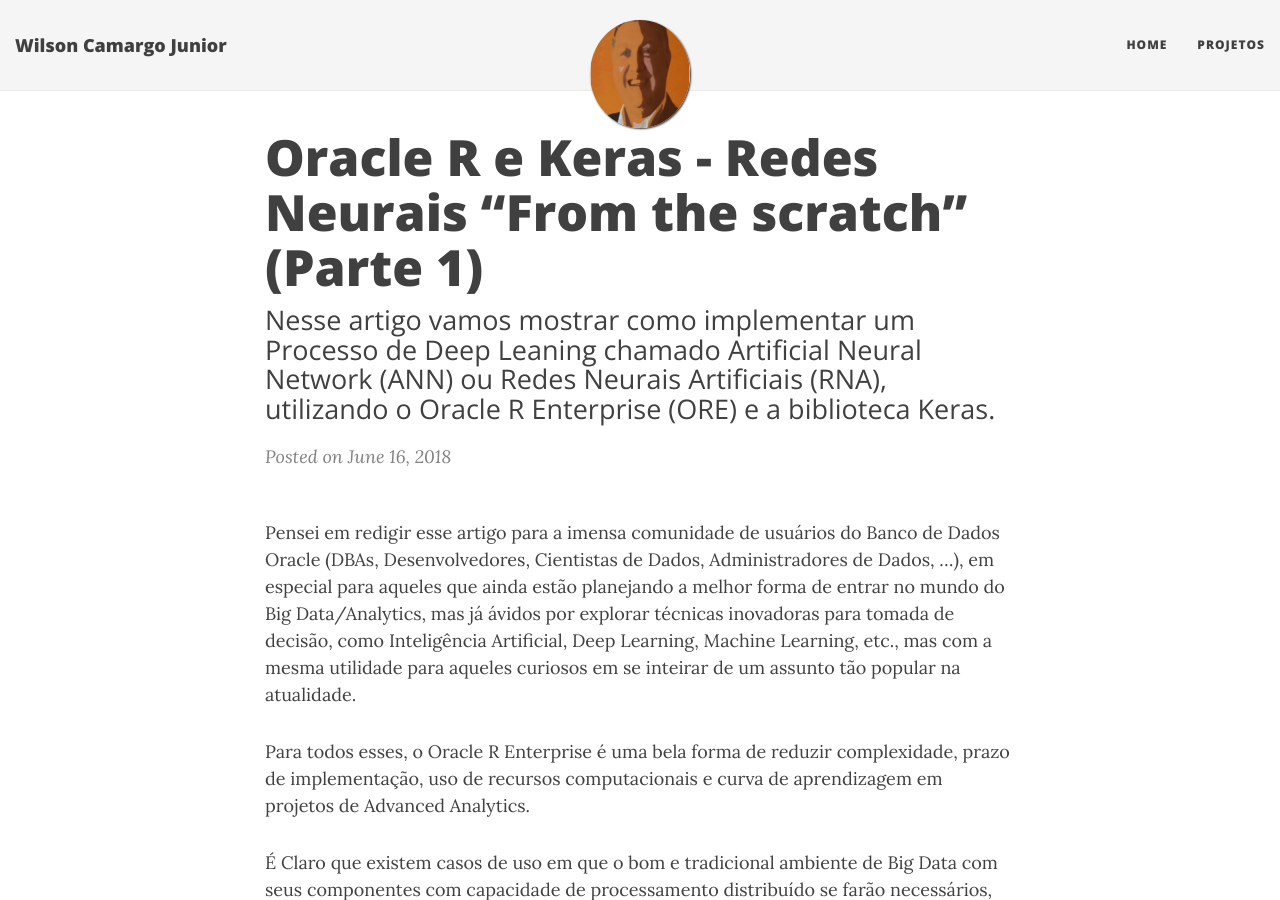
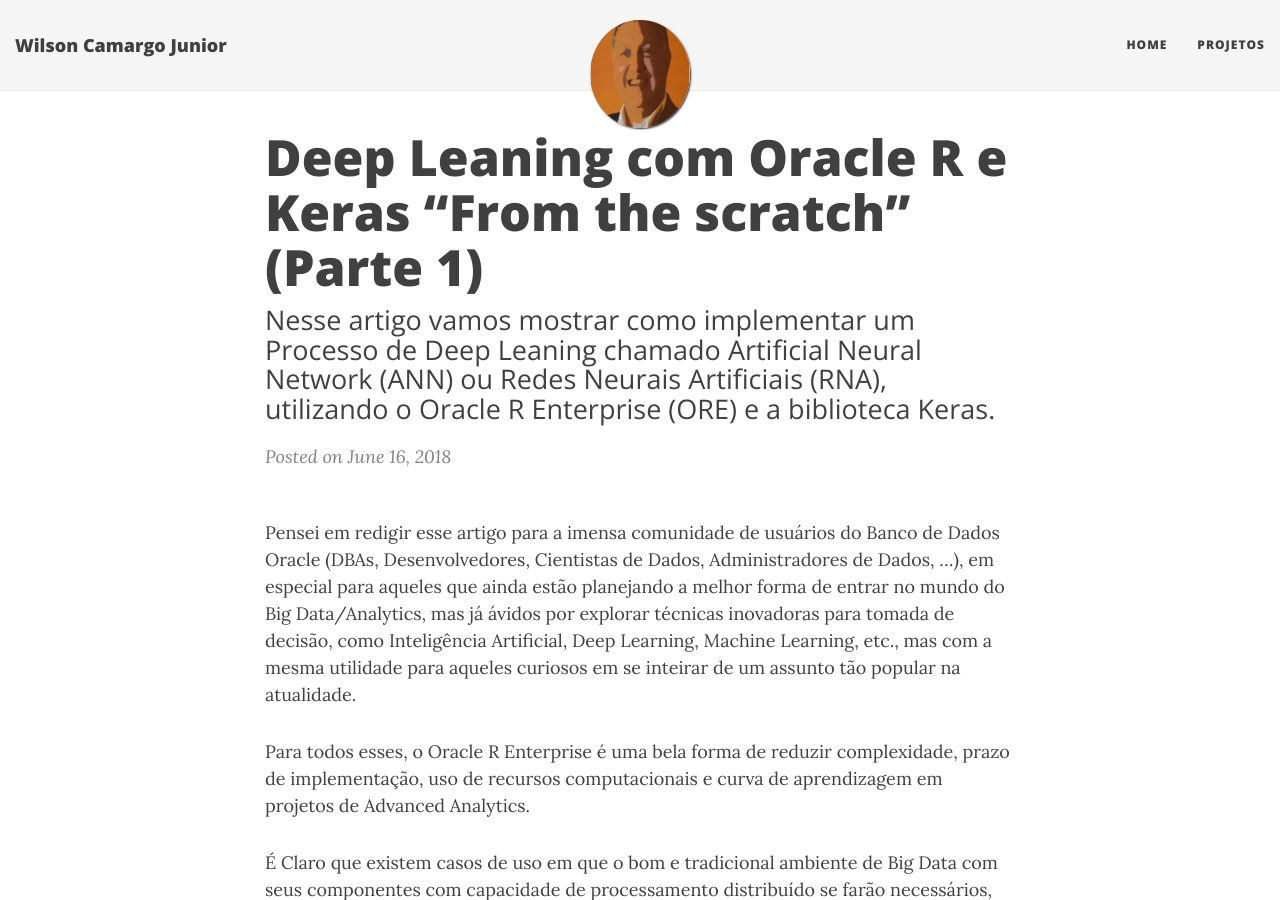
Before and after one commit to wilson-camargo-jr/teste, a Jekyll site: the page built from _posts/2018-06-16-ANN-ORE-P1.md, in a window 1280 px wide and 900 px high. Built offline with Jekyll 4.4.1, drawn with Linux system fonts in a browser that asks for light colours; nearby versions of some CDN libraries; comment, search, counter and statistics services are not loaded.

Commit message:
Update 2018-06-16-ANN-ORE-P1.md

```diff
--- a/_posts/2018-06-16-ANN-ORE-P1.md
+++ b/_posts/2018-06-16-ANN-ORE-P1.md
@@ -1,6 +1,6 @@
 ---
 layout: post
-title: Oracle R e Keras - Redes Neurais “From the scratch” (Parte 1)
+title: Deep Leaning com Oracle R e Keras “From the scratch” (Parte 1)
 subtitle: Nesse artigo vamos mostrar como implementar um Processo de Deep Leaning chamado Artificial Neural Network (ANN) ou Redes Neurais Artificiais (RNA), utilizando o Oracle R Enterprise (ORE) e a biblioteca Keras.
 ---
 
```
